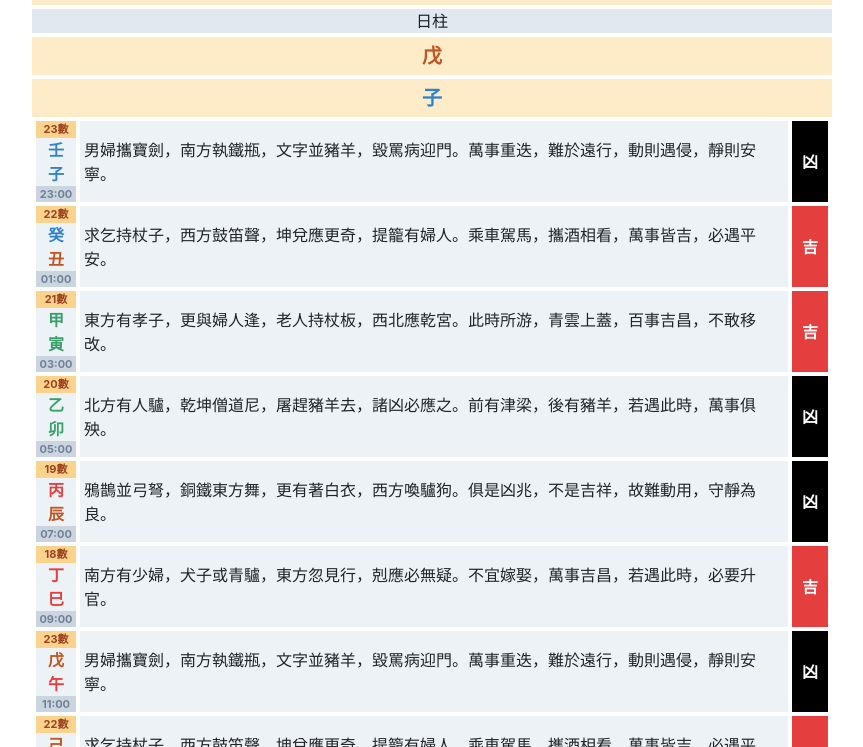
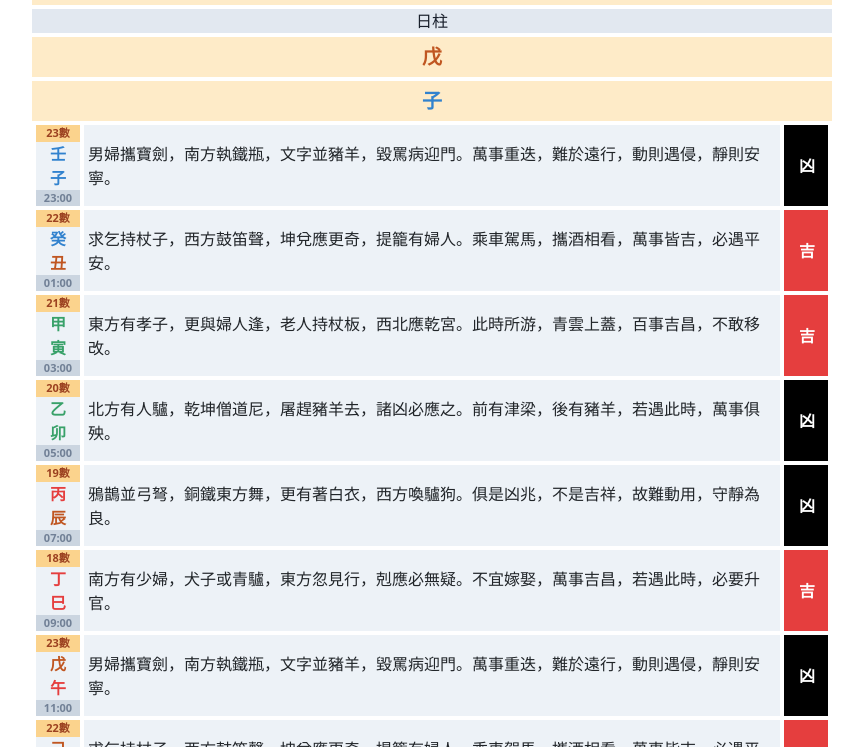
Before and after one commit to chuenchuen53/jQuery-project, a website: page static/public/html/qimen-travel-formula.html in a window 1280 px wide. Shown: the part 101-848 px from the top of the page, without its empty margins (208-1071 px from the left). Drawn offline with nearby package versions, Linux system fonts and the light colour scheme.

Commit message:
[REFACTOR] qimen-travel-formula.html

```diff
--- a/static/public/html/qimen-travel-formula.css
+++ b/static/public/html/qimen-travel-formula.css
@@ -1,7 +1,5 @@
 body {
   margin: 0;
-    font-family: -apple-system, BlinkMacSystemFont, "Segoe UI", "Roboto", "Oxygen", "Ubuntu", "Cantarell", "Fira Sans",
-        "Droid Sans", "Helvetica Neue", sans-serif;
   -webkit-font-smoothing: antialiased;
   -moz-osx-font-smoothing: grayscale;
 }
@@ -47,23 +45,37 @@ body {
   background-color: #feebc8;
 }
 
+#bazi-table div {
+  display: flex;
+  justify-content: center;
+  align-items: center;
+}
+
 #day-column-container {
   margin-top: 4px;
   margin-bottom: 4px;
   text-align: center;
   color: rgb(26, 32, 44);
   background-color: #e2e8f0;
+  height: 1.5em;
 }
 
 #heavenly-stems-container,
 #earthly-branch-container {
   background-color: #feebc8;
-    text-align: center;
   margin-top: 4px;
   font-size: 20px;
   font-weight: 700;
-    line-height: 30px;
-    padding: 4px;
+  height: 2em;
+}
+
+#qimen-travel-formula-table {
+  table-layout: fixed;
+}
+
+#qimen-travel-formula-table tbody tr:first-child td:first-child,
+#qimen-travel-formula-table tbody tr:first-child td:last-child {
+  width: 3rem;
 }
 
 #qimen-travel-formula-table td {
@@ -78,9 +90,10 @@ body {
 }
 
 #qimen-travel-formula-table tr td:nth-child(3) {
-    padding: 10px;
   font-weight: 700;
   color: #fff;
+  text-align: center;
+  writing-mode: vertical-rl;
 }
 
 #qimen-travel-formula-table tr td:nth-child(3).lucky {
@@ -92,9 +105,9 @@ body {
 }
 
 .hour-column-container div {
-    width: 40px;
-    display: flex;
-    justify-content: center;
+  width: 100%;
+  text-align: center;
+  height: 1.5em;
   font-weight: 700;
 }
 
--- a/static/public/html/qimen-travel-formula.html
+++ b/static/public/html/qimen-travel-formula.html
@@ -33,10 +33,10 @@
         <button id="next-day-btn" title="next day" type="button" class="btn btn-warning"><i class="fa-solid fa-arrow-right"></i></button>
       </div>
     </div>
-    <div class="bazi-table">
+    <div id="bazi-table">
       <div id="day-column-container">日柱</div>
-      <div id="heavenly-stems-container">日干</div>
-      <div id="earthly-branch-container">日支</div>
+      <div id="heavenly-stems-container"></div>
+      <div id="earthly-branch-container"></div>
     </div>
 
     <div>
--- a/static/public/html/qimen-travel-formula.js
+++ b/static/public/html/qimen-travel-formula.js
@@ -217,14 +217,14 @@ const tableRowTemplate = `
 <tr>
     <td scope="row">
         <div class="hour-column-container d-flex flex-column justify-content-between align-items-center">
-            <div>22數</div>
-            <div>壬</div>
-            <div>子</div>
-            <div>23:00</div>
+            <div></div>
+            <div></div>
+            <div></div>
+            <div></div>
         </div>
     </td>
-    <td class="poem">求乞持杖子，西方鼓笛聲，坤兌應更奇，提籠有婦人。乘車駕馬，攜酒相看，萬事皆吉，必遇平安。</td>
-    <td class="lucky">吉</td>
+    <td class="poem"></td>
+    <td class="lucky"></td>
 </tr>
 `;
 
@@ -262,59 +262,59 @@ function updateTable(day) {
     .text(日支)
     .attr("class", "custom-color-" + BaziUtil.color(日支));
 
-    $("#qimen-travel-formula-table tbody")
-        .children("tr")
-        .each(function (index) {
+  $("#qimen-travel-formula-table tbody tr").each(function (rowIndex) {
+    const $row = $(this);
+    $row.find("td:nth-child(1) .hour-column-container div").each(function (innerRowIndex) {
+      switch (innerRowIndex) {
+        case 0:
+          $(this).text(tableData[rowIndex].score + "數");
+          return;
+        case 1:
           $(this)
-                .children("td:nth-child(1)")
-                .children()
-                .children("div:nth-child(1)")
-                .text(tableData[index].score + "數");
+            .text(tableData[rowIndex].時干)
+            .attr("class", "custom-color-" + BaziUtil.color(tableData[rowIndex].時干));
+          return;
+        case 2:
           $(this)
-                .children("td:nth-child(1)")
-                .children()
-                .children("div:nth-child(2)")
-                .text(tableData[index].時干)
-                .attr("class", "custom-color-" + BaziUtil.color(tableData[index].時干));
-            $(this)
-                .children("td:nth-child(1)")
-                .children()
-                .children("div:nth-child(3)")
-                .text(tableData[index].時支)
-                .attr("class", "custom-color-" + BaziUtil.color(tableData[index].時支));
-            $(this).children("td:nth-child(1)").children().children("div:nth-child(4)").text(tableData[index].hour);
+            .text(tableData[rowIndex].時支)
+            .attr("class", "custom-color-" + BaziUtil.color(tableData[rowIndex].時支));
+          return;
+        case 3:
+          $(this).text(tableData[rowIndex].hour);
+          return;
+      }
+    });
 
-            console.log($(this).children("td:nth-child(1)").children().children(".時干").html());
-
-            $(this).children("td:nth-child(2)").text(tableData[index].poem);
-            $(this).children("td:nth-child(3)").text(tableData[index].lucky);
-            $(this)
+    $row.children("td:nth-child(2)").text(tableData[rowIndex].poem);
+    $row
       .children("td:nth-child(3)")
-                .attr("class", tableData[index].lucky.includes("吉") ? "lucky" : "unlucky");
+      .text(tableData[rowIndex].lucky)
+      .attr("class", tableData[rowIndex].lucky.includes("吉") ? "lucky" : "unlucky");
   });
 }
 
-$(document).ready(function () {
-    for (var i = 0; i < 12; i++) {
+$(function () {
+  for (let i = 0; i < 12; i++) {
     $("#qimen-travel-formula-table").children("tbody").append(tableRowTemplate);
   }
 
   const today = moment();
-    $("#date-picker").val(today.format("YYYY-MM-DD"));
-    updateTable(today);
-
-    $("#date-picker").change(function () {
+  $("#date-picker")
+    .val(today.format("YYYY-MM-DD"))
+    .on("change", function () {
       updateTable(moment($(this).val()));
     });
 
-    $("#prev-day-btn").click(function () {
+  updateTable(today);
+
+  $("#prev-day-btn").on("click", function () {
     const currentDisplayDay = moment($("#date-picker").val());
     const prevDay = currentDisplayDay.subtract(1, "days");
     $("#date-picker").val(prevDay.format("YYYY-MM-DD"));
     updateTable(prevDay);
   });
 
-    $("#next-day-btn").click(function () {
+  $("#next-day-btn").on("click", function () {
     const currentDisplayDay = moment($("#date-picker").val());
     const nextDay = currentDisplayDay.add(1, "days");
     $("#date-picker").val(nextDay.format("YYYY-MM-DD"));
```
Also changed, not shown: 1 other file. Lines whose indentation alone changed are shown as unchanged.
